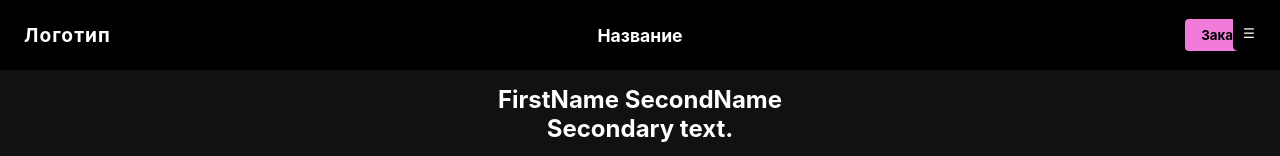
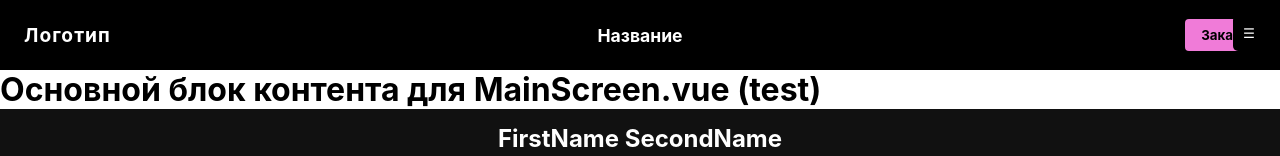
Before and after one commit to smmrlg/website, a Vue app: page / in a window 1280 px wide. Shown: the top 156 px of the page. Built offline with nearby package versions, Linux system fonts and the light colour scheme.

Commit message:
Added initial structure of the project

```diff
--- /dev/null
+++ b/src/components/ContentBlock.vue
@@ -0,0 +1,8 @@
+<template>
+        <div class="content-block">
+            <h1> Основной блок контента для MainScreen.vue (test)</h1>
+
+
+
+        </div>
+</template>
--- /dev/null
+++ b/src/components/InitialContentBlock.vue
@@ -0,0 +1,4 @@
+<template>
+    <h1> Блок контента сразу после header </h1>
+
+</template>
--- /dev/null
+++ b/src/components/LoginButton.vue
@@ -0,0 +1,3 @@
+<template>
+    <button class="LoginButton"> Войти </button>
+</template>
--- a/src/router/index.js
+++ b/src/router/index.js
@@ -1,6 +1,8 @@
 import { createRouter, createWebHistory } from 'vue-router'
 import MainScreen from '@/views/MainScreen.vue'
 import About from '@/views/About.vue'
+import OrderScreen from '@/views/OrderScreen.vue'
+import LoginScreen from '@/views/LoginScreen.vue'
 
 const router = createRouter({
   history: createWebHistory(import.meta.env.BASE_URL),
@@ -14,6 +16,16 @@ const router = createRouter({
       path: '/about',
       name: 'AboutScreen',
       component: About
+    },
+        {
+      path:'/order',
+      name:'OrderScreen',
+      component: OrderScreen
+    },
+        {
+      path:'/login',
+      name:'LoginScreen',
+      component: LoginScreen
     }
   ],
 })
--- /dev/null
+++ b/src/views/LoginScreen.vue
@@ -0,0 +1,4 @@
+<template>
+        <h1> Заготовка для LoginScreen.vue </h1>
+
+</template>
--- a/src/views/MainScreen.vue
+++ b/src/views/MainScreen.vue
@@ -1,4 +1,10 @@
+<script setup>
+import ContentBlock from '@/components/ContentBlock.vue';
+
+</script>
+
 <template>
+        <ContentBlock/>
 
         <section class="main-content"> <!-- Объединяем логические блоки контента -->
             <div class="full-name">
--- a/src/views/OrderScreen.vue
+++ b/src/views/OrderScreen.vue
@@ -0,0 +1,5 @@
+<template>
+        <h1> Заготовка для OrderScreen.vue </h1>
+
+
+</template>
```
Also changed, not shown: src/components/ContentButton.vue (added, +7 -0 lines).
